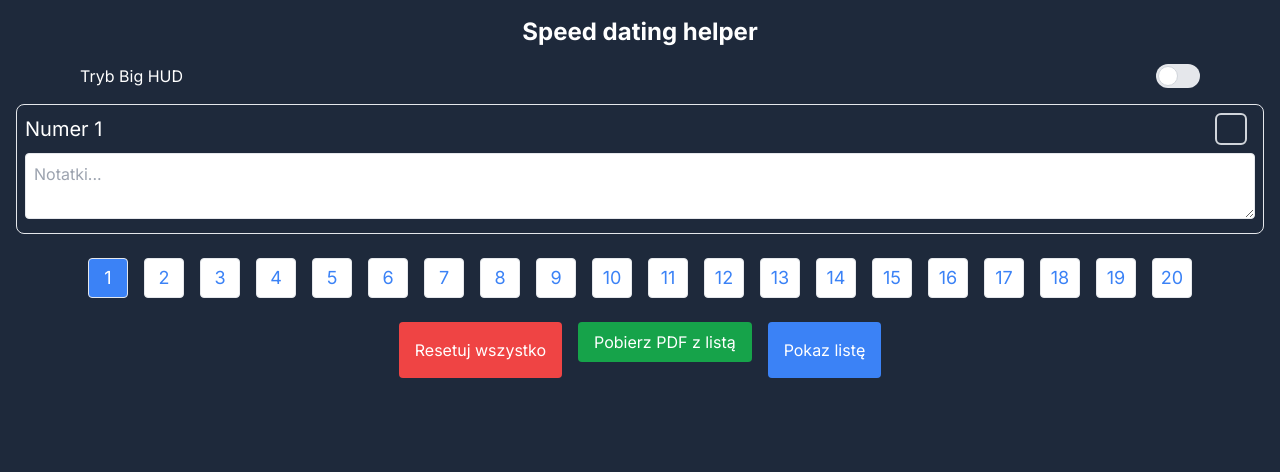
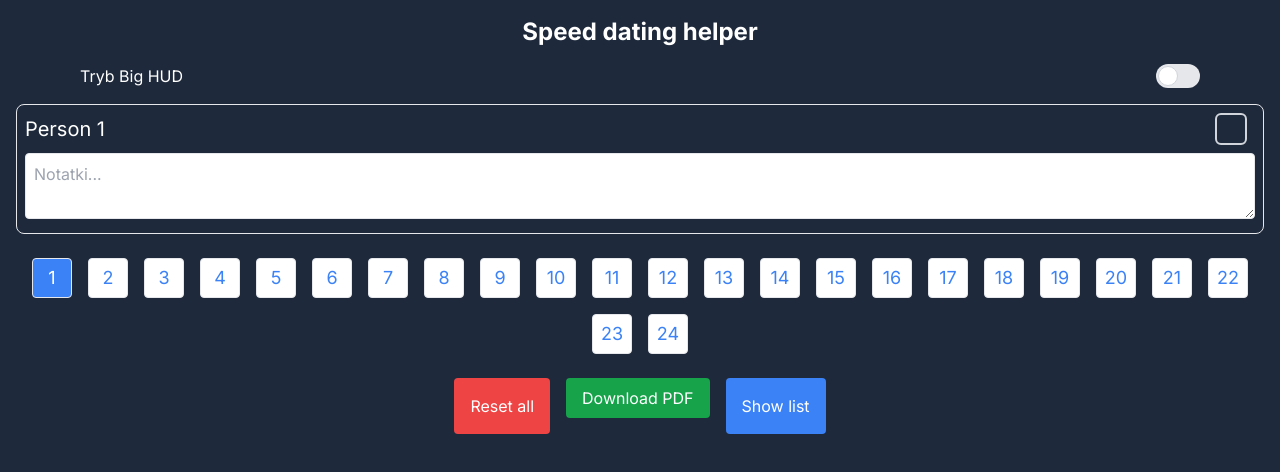
Before and after one commit to jakubpatzer/QuickDateHelper, a Next.js app: page / in a window 1280 px wide. Shown: the top 472 px of the page. Built offline with nearby package versions, Linux system fonts and the light colour scheme.

Commit message:
UI updates + added total pages controls

```diff
--- a/src/app/page.tsx
+++ b/src/app/page.tsx
@@ -13,9 +13,11 @@ interface DataItem {
   notes: string;
 }
 
-const initialData: DataItem[] = Array.from({ length: 20 }, (_, i) => ({
+const TOTAL_PAGES: number = 24;
+
+const initialData: DataItem[] = Array.from({ length: TOTAL_PAGES }, (_, i) => ({
   id: i + 1,
-  name: `Numer ${i + 1}`,
+  name: `Person ${i + 1}`,
   checked: false,
   notes: "",
 }));
@@ -24,13 +26,8 @@ const ITEMS_PER_PAGE: number = 1;
 const LOCAL_STORAGE_KEY: string = "paginatedData";
 
 const PaginatedPage = () => {
-  const [data, setData] = useState<DataItem[]>(() => {
-    if (typeof window !== "undefined") {
-      const storedData = localStorage.getItem(LOCAL_STORAGE_KEY);
-      return storedData ? JSON.parse(storedData) : initialData;
-    }
-    return initialData;
-  });
+  const [data, setData] = useState<DataItem[]>(initialData);
+  const [isLoaded, setIsLoaded] = useState<boolean>(false);
   const [currentPage, setCurrentPage] = useState<number>(1);
   const [showChecked, setShowChecked] = useState<boolean>(false);
   const [isModalOpen, setIsModalOpen] = useState<boolean>(false);
@@ -38,9 +35,37 @@ const PaginatedPage = () => {
   const [isBigHud, setIsBigHud] = useState<boolean>(false);
 
   const bigHud = {
-    on: 'text-2xl',
-    off: 'text-md'
-  }
+    on: "text-2xl",
+    off: "text-md",
+  };
+
+  useEffect(() => {
+    if (typeof window !== "undefined") {
+      const storedData = localStorage.getItem(LOCAL_STORAGE_KEY);
+      if (storedData) {
+        try {
+          const parsed = JSON.parse(storedData);
+          if (Array.isArray(parsed) && parsed.length === TOTAL_PAGES) {
+            setData(parsed);
+          } else {
+            localStorage.removeItem(LOCAL_STORAGE_KEY);
+            setData(initialData);
+          }
+        } catch {
+          setData(initialData);
+        }
+      } else {
+        setData(initialData);
+      }
+      setIsLoaded(true);
+    }
+  }, [TOTAL_PAGES]);
+
+  useEffect(() => {
+    if (isLoaded) {
+      localStorage.setItem(LOCAL_STORAGE_KEY, JSON.stringify(data));
+    }
+  }, [data, isLoaded]);
 
   const totalPages: number = data.length;
 
@@ -49,9 +74,8 @@ const PaginatedPage = () => {
     currentPage * ITEMS_PER_PAGE
   );
 
-  const checkedItems: DataItem[] = data.filter(
-    (item: DataItem) => item.checked
-  );
+  const checkedItems: DataItem[] = data.filter((item: DataItem) => item.checked);
+  const checkedIds: number[] = checkedItems.map(item => item.id);
 
   const handlePageChange = (page: number): void => {
     setCurrentPage(page);
@@ -75,8 +99,9 @@ const PaginatedPage = () => {
   };
 
   const handleConfirmReset = (): void => {
-    const resetData = initialData.map((item) => ({
-      ...item,
+    const resetData = Array.from({ length: TOTAL_PAGES }, (_, i) => ({
+      id: i + 1,
+      name: `Person ${i + 1}`,
       checked: false,
       notes: "",
     }));
@@ -104,18 +129,9 @@ const PaginatedPage = () => {
     }
   };
 
-  // Save data to localStorage whenever it changes
-  useEffect(() => {
-    localStorage.setItem(LOCAL_STORAGE_KEY, JSON.stringify(data));
-  }, [data]);
-
-  // Ensure data is loaded from localStorage on component mount
-  useEffect(() => {
-    const storedData = localStorage.getItem(LOCAL_STORAGE_KEY);
-    if (storedData) {
-      setData(JSON.parse(storedData));
-    }
-  }, []);
+  if (!isLoaded) {
+    return null;
+  }
 
   return (
     <div>
@@ -139,7 +155,7 @@ const PaginatedPage = () => {
               />
             </div>
             <textarea
-              className={`${isBigHud ? bigHud.on: bigHud.off} w-full border rounded p-2 text-black`}
+              className={`${isBigHud ? bigHud.on : bigHud.off} w-full border rounded p-2 text-black`}
               placeholder="Notatki..."
               value={item.notes}
               onChange={(e) => handleNotesChange(item.id, e.target.value)}
@@ -152,40 +168,46 @@ const PaginatedPage = () => {
         totalPages={totalPages}
         onPageChange={handlePageChange}
         isBigHud={isBigHud}
+        checkedIds={checkedIds}
       />
       <div className="flex flex-col mt-4 md:flex-row md:justify-center md:space-x-4">
         <button
-          className={`${isBigHud ? bigHud.on: bigHud.off} w-full md:w-auto bg-red-500 hover:bg-red-600 text-white py-2 px-4 rounded mb-4 md:mb-0`}
+          className={`${isBigHud ? bigHud.on : bigHud.off} w-full md:w-auto bg-red-500 hover:bg-red-600 text-white py-2 px-4 rounded mb-4 md:mb-0`}
           onClick={handleReset}
         >
-          Resetuj wszystko
+          Reset all
         </button>
         <button
-          className={`${isBigHud ? bigHud.on: bigHud.off} w-42 md:w-auto bg-green-600 hover:bg-green-700  text-white py-2 px-4 mb-4 rounded`}
+          className={`${isBigHud ? bigHud.on : bigHud.off} w-42 md:w-auto bg-green-600 hover:bg-green-700  text-white py-2 px-4 mb-4 rounded`}
           onClick={HandleDownloadPDF}
         >
-          Pobierz PDF z listą
+          Download PDF
         </button>
         <button
-          className={`${isBigHud ? bigHud.on: bigHud.off} w-full md:w-auto bg-blue-500 hover:bg-blue-600 text-white py-2 px-4 rounded mb-4 md:mb-0`}
+          className={`${isBigHud ? bigHud.on : bigHud.off} w-full md:w-auto bg-blue-500 hover:bg-blue-600 text-white py-2 px-4 rounded mb-4 md:mb-0`}
           onClick={handleShowChecked}
         >
-          {showChecked ? "Ukryj listę" : "Pokaz listę"}
+          {showChecked ? "Hide list" : "Show list"}
         </button>
       </div>
       {showChecked && (
         <div className="mt-4 text-center mb-8">
-          <h2 className="text-2xl font-bold mb-4 text-white">Twoja lista:</h2>
+          <h2 className="text-2xl font-bold mb-4 text-white">Your list:</h2>
           {checkedItems.length > 0 ? (
             <ul>
               {checkedItems.map((item: DataItem) => (
-                <li className={`${isBigHud ? bigHud.on: bigHud.off} text-white mb-4`} key={item.id}>
+                <li
+                  className={`${isBigHud ? bigHud.on : bigHud.off} text-white mb-4`}
+                  key={item.id}
+                >
                   {item.name}
                 </li>
               ))}
             </ul>
           ) : (
-            <p className="text-white text-xl">Jeszcze nikogo nie zaznaczyłeś.</p>
+            <p className="text-white text-xl">
+              You haven't marked anyone yet.
+            </p>
           )}
         </div>
       )}
--- a/src/components/Modal.tsx
+++ b/src/components/Modal.tsx
@@ -20,27 +20,27 @@ const Modal: React.FC<ModalProps> = ({
       <div className="relative w-full max-w-md p-6 mx-auto bg-white rounded-lg shadow-lg">
         <div className="text-2xl font-semibold text-gray-800 mb-4 text-left">
           {version === "reset"
-            ? "Resetuj całe spotkanie"
-            : "Jeszcze nikogo nie zaznaczyłeś"}
+            ? "Reset entire meeting"
+            : "You haven't marked anyone yet"}
         </div>
         <div className="text-gray-700 mb-6 text-left">
           {version === "reset"
-            ? "Czy na pewno chcesz wszystko zresetować ?"
-            : "Aby pobrać PDF musisz kogoś zaznaczyć"}
+            ? "Are you sure you want to reset everything?"
+            : "To download the PDF you need to tag someone"}
         </div>
         <div className="flex justify-end">
           <button
             className="px-4 py-2 mr-2 bg-gray-300 text-gray-800 font-bold rounded hover:bg-gray-400"
             onClick={onCancel}
           >
-            {version === "reset" ? "Anuluj" : "Ok"}
+            {version === "reset" ? "Cancel" : "Ok"}
           </button>
           {version === "reset" && (
             <button
               className="px-4 py-2 bg-red-500 text-white font-bold rounded hover:bg-red-600"
               onClick={onConfirm}
             >
-              Resetuj
+              Reset
             </button>
           )}
         </div>
--- a/src/components/Pagination.tsx
+++ b/src/components/Pagination.tsx
@@ -1,4 +1,3 @@
-// components/Pagination.tsx
 import React from 'react';
 
 interface PaginationProps {
@@ -6,28 +5,39 @@ interface PaginationProps {
   totalPages: number;
   onPageChange: (page: number) => void;
   isBigHud: boolean;
+  checkedIds?: number[];
 }
 
-const Pagination: React.FC<PaginationProps> = ({ currentPage, totalPages, onPageChange, isBigHud }) => {
+const Pagination: React.FC<PaginationProps> = ({
+  currentPage,
+  totalPages,
+  onPageChange,
+  isBigHud,
+  checkedIds = [],
+}) => {
   const pages = Array.from({ length: totalPages }, (_, i) => i + 1);
   const bigHud = {
     on: 'text-2xl w-12 h-12',
     off: 'text-lg w-10 h-10'
-  }
+  };
 
   return (
     <div className="flex justify-center mt-4 flex-wrap">
-      {pages.map(page => (
+      {pages.map(page => {
+        const isChecked = checkedIds.includes(page);
+        return (
           <button
             key={page}
             onClick={() => onPageChange(page)}
-          className={`m-2 px-3 py-1 border rounded flex items-center justify-center ${
-            page === currentPage ? 'bg-blue-500 text-white' : 'bg-white text-blue-500'
-          } ${isBigHud ? bigHud.on : bigHud.off}`}
+            className={`m-2 px-3 py-1 border rounded flex items-center justify-center
+              ${page === currentPage ? 'bg-blue-500 text-white' : isChecked ? 'bg-green-600 text-white' : 'bg-white text-blue-500'}
+              ${isBigHud ? bigHud.on : bigHud.off}
+              transition-colors duration-200`}
           >
             {page}
           </button>
-      ))}
+        );
+      })}
     </div>
   );
 };
```
Lines whose indentation alone changed are shown as unchanged.
